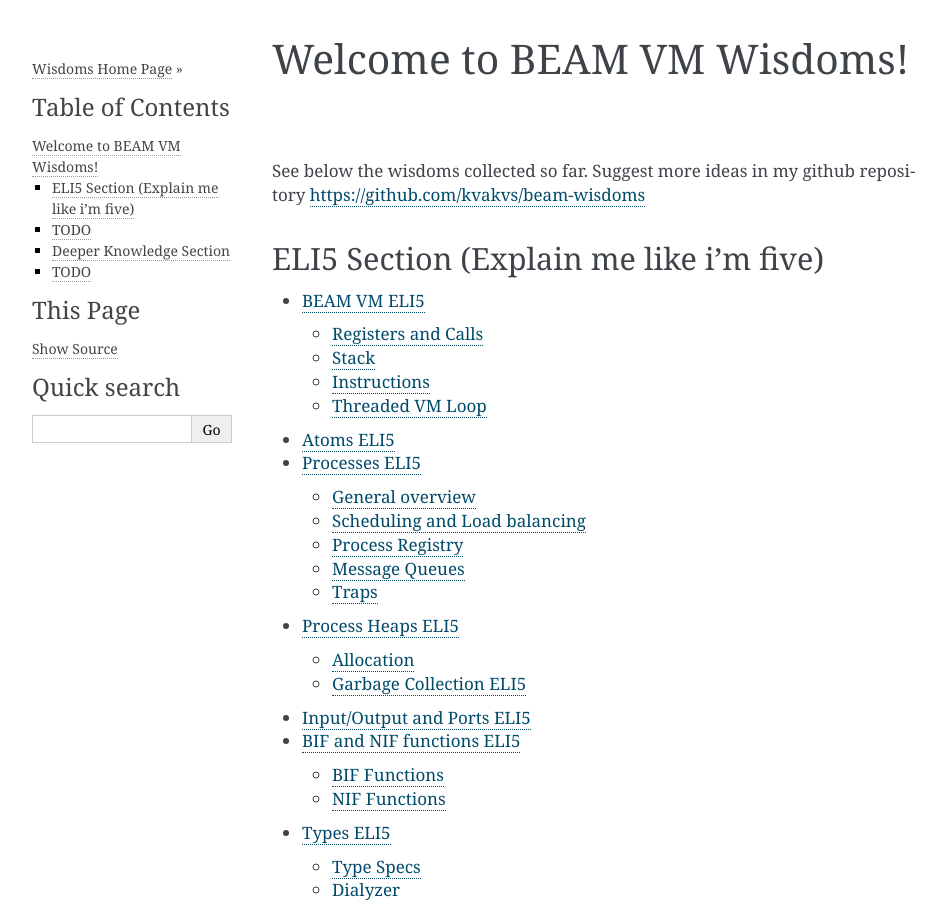
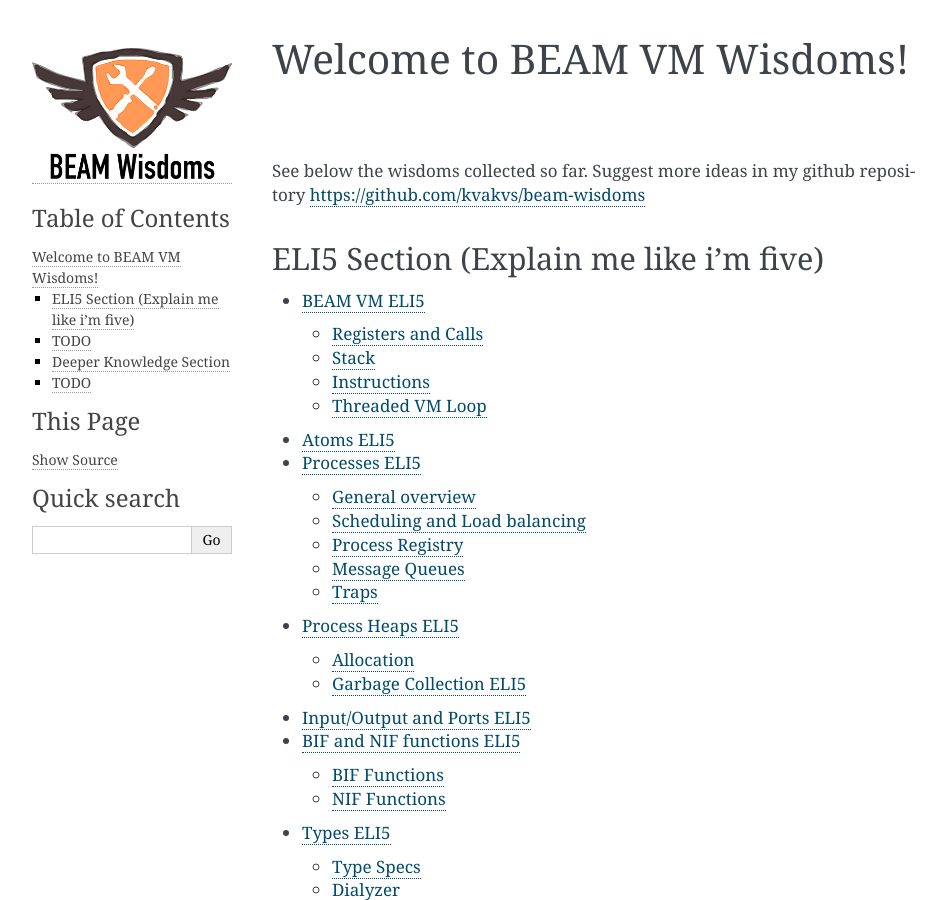
Before and after one commit to kvakvs/beam-wisdoms, a Sphinx documentation site: the page built from docs/source/index.rst, in a window 1280 px wide and 900 px high. Shown: the whole window, without its empty margins (148-1094 px from the left). Built offline with Sphinx 7.4.7, drawn with Linux system fonts in a browser that asks for light colours.

Commit message:
Awesome logo

```diff
--- a/docs/source/_templates/layout.html
+++ b/docs/source/_templates/layout.html
@@ -1,8 +1,9 @@
 {% extends "!layout.html" %}
 
 {% block sidebarlogo %}
-<p>
-    <a href="http://beam-wisdoms.clau.se/">Wisdoms Home Page</a> &raquo;
-</p>
+<div style="margin-bottom:16px;">
+    <a href="http://beam-wisdoms.clau.se/" alt="Wisdoms Home Page"
+    title="Return to the Home Page"><img src="_static/bw_logo.png" width="200"></a>
+</div>
 {{ super() }}
 {% endblock %}
```
Also changed, not shown: docs/source/_static/bw_logo.png (added).
